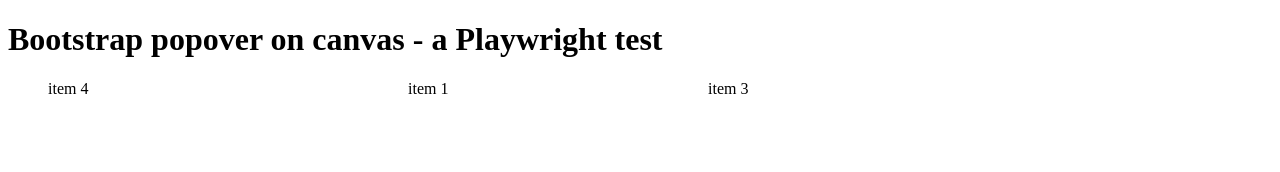
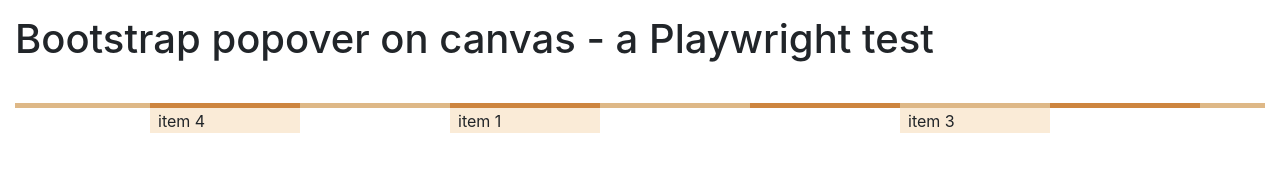
Before and after one commit to aileen-r/bootstrap-popover-on-canvas-playwright, a website built with Parcel: page src/index.html in a window 1280 px wide. Built offline with nearby package versions, Linux system fonts and the light colour scheme.

Commit message:
Draw a heatmap of sorts

```diff
--- a/src/index.html
+++ b/src/index.html
@@ -2,27 +2,46 @@
 <html>
   <head>
     <meta charset="utf-8" />
+    <link
+      rel="stylesheet"
+      href="https://cdn.jsdelivr.net/npm/bootstrap@4.6.2/dist/css/bootstrap.min.css"
+      integrity="sha384-xOolHFLEh07PJGoPkLv1IbcEPTNtaed2xpHsD9ESMhqIYd0nLMwNLD69Npy4HI+N"
+      crossorigin="anonymous"
+    />
     <link rel="stylesheet" href="styles.css" />
+
+    <script
+      src="https://cdn.jsdelivr.net/npm/jquery@3.5.1/dist/jquery.slim.min.js"
+      integrity="sha384-DfXdz2htPH0lsSSs5nCTpuj/zy4C+OGpamoFVy38MVBnE+IbbVYUew+OrCXaRkfj"
+      crossorigin="anonymous"
+    ></script>
+    <script
+      src="https://cdn.jsdelivr.net/npm/bootstrap@4.6.2/dist/js/bootstrap.bundle.min.js"
+      integrity="sha384-Fy6S3B9q64WdZWQUiU+q4/2Lc9npb8tCaSX9FK7E8HnRr0Jz8D6OP9dO5Vg3Q9ct"
+      crossorigin="anonymous"
+    ></script>
     <title>Bootstrap popover on canvas - a Playwright test</title>
   </head>
   <body>
     <h1>Bootstrap popover on canvas - a Playwright test</h1>
 
     <div class="page">
-      <div class="wrapper">
+      <div id="wrapper">
         <!--Other stuff sits here on top of rows-->
         <div class="rows">
           <div class="row">
             <div class="items">
-                <div class="item">item 1</div>
-                <div class="item">item 2</div>
-                <div class="item">item 3</div>
-                <div class="item">item 4</div>
+              <div class="item">item 1</div>
+              <div class="item">item 2</div>
+              <div class="item">item 3</div>
+              <div class="item">item 4</div>
             </div>
-            <div class="heatmap-canvas"></div>
+            <canvas id="heatmap-canvas" width="100%"></canvas>
           </div>
         </div>
       </div>
     </div>
+
+    <script src="main.js"></script>
   </body>
 </html>
--- /dev/null
+++ b/src/main.js
@@ -0,0 +1,25 @@
+const WEEK_WIDTH = 150;
+
+function drawHeatmapCanvas() {
+    const canvasWidth = document.getElementById("wrapper")?.clientWidth;
+    const heatmapCanvas = document.getElementById("heatmap-canvas");
+    const ctx = heatmapCanvas?.getContext("2d");
+    if (!ctx) {
+        return;
+    }
+    heatmapCanvas.width = canvasWidth
+    heatmapCanvas.height = 5;
+    const blockCount = Math.ceil(canvasWidth / 150);
+    for (let i = 0; i <= blockCount; i++) {
+        const blockStart = i * WEEK_WIDTH;
+
+        ctx.beginPath();
+        debugger;
+        const color = i % 2 === 0 ? "burlywood" : "peru"
+        ctx.fillStyle = color;
+        ctx.rect(blockStart, 0, WEEK_WIDTH, 5);
+        ctx.fill();
+    }
+}
+
+drawHeatmapCanvas();
--- a/src/styles.css
+++ b/src/styles.css
@@ -1,39 +1,62 @@
+* {
+  box-sizing: border-box;
+}
+
+body {
+  padding: 15px;
+}
+
+h1 {
+  margin-bottom: 1em;
+}
+
 .page {
   overflow-x: scroll;
+  overflow-y: hidden;
 }
 
-.wrapper {
+#wrapper {
   width: 6000px;
 }
 
 .row {
   height: 30px;
+  position: relative;
 }
 
-.heatmap-canvas {
-    height: 5px;
+#heatmap-canvas {
+  position: absolute;
+  top: 0;
 }
 
 .items {
   position: relative;
+  top: 5px;
+}
+
+.item {
+  background-color: antiquewhite;
+  line-height: 1;
+  padding: 5px 8px;
+  position: absolute;
+  white-space: nowrap;
+  width: 150px;
 }
 
 .item:nth-of-type(4n) {
-    position: absolute;
-    left: 40px;
+  left: 150px;
+  /* color: rgb(222, 184, 135);
+    color: ; */
 }
 
 .item:nth-of-type(4n + 1) {
-    position: absolute;
-    left: 400px;
+  left: 450px;
 }
 
 .item:nth-of-type(4n + 2) {
-    position: absolute;
   left: 3000px;
 }
 
 .item:nth-of-type(4n + 3) {
-    position: absolute;
-    left: 700px;
+  left: 900px;
 }
```
Lines whose indentation alone changed are shown as unchanged.
